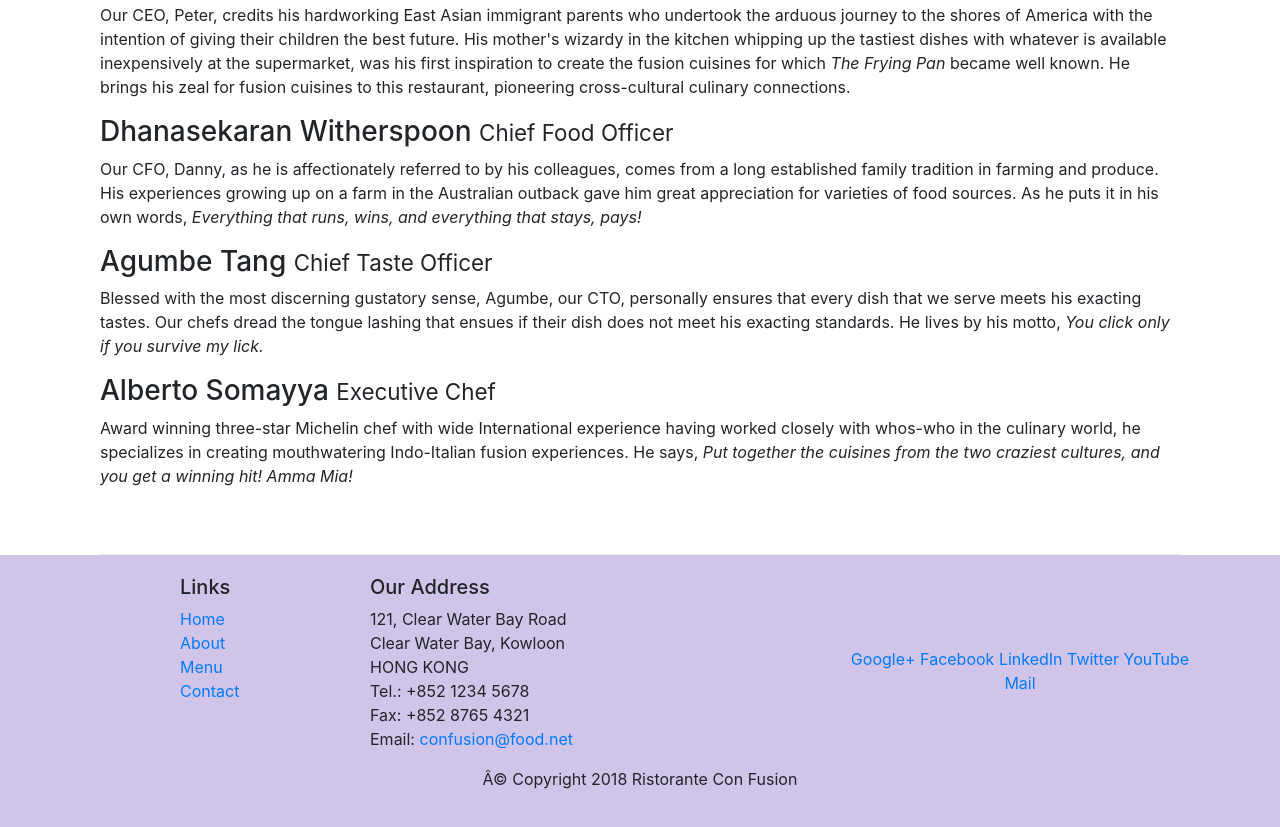
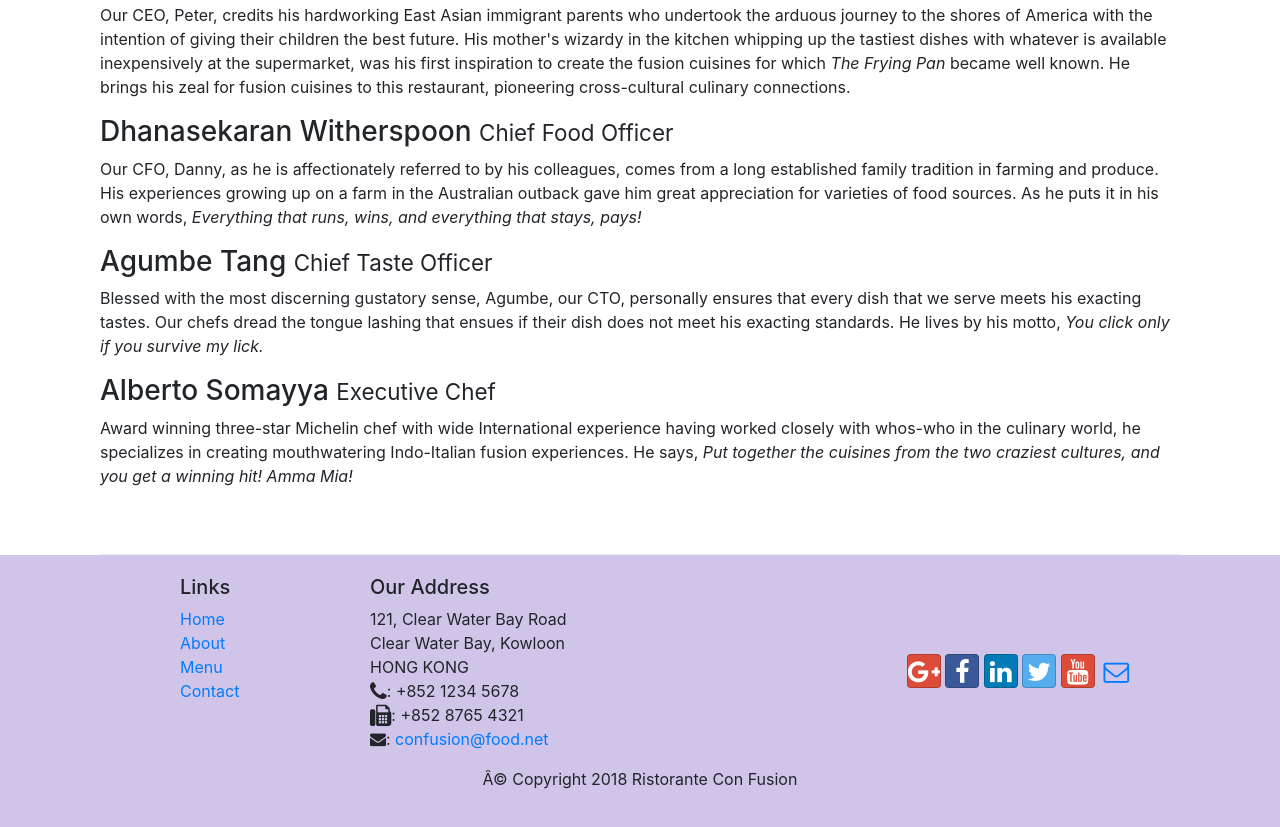
Before and after one commit to aknaing/aknaing.github.io, a website: page aboutus.html in a window 1280 px wide. Shown: the part 958-1785 px from the top of the page. Drawn offline with nearby package versions, Linux system fonts and the light colour scheme.

Commit message:
Icon Font

```diff
--- a/aboutus.html
+++ b/aboutus.html
@@ -7,6 +7,8 @@
     <meta http-equiv="x-ua-compatible" content="ie=edge">
 
     <link rel="stylesheet" href="node_modules/bootstrap/dist/css/bootstrap.min.css">
+    <link rel="stylesheet" href="node_modules/font-awesome/css/font-awesome.min.css">
+    <link rel="stylesheet" href="node_modules/bootstrap-social/bootstrap-social.css">
     <link rel="stylesheet" href="css/styles.css">
     <title>Ristorante Con Fusion: About Us</title>
 
@@ -22,10 +24,10 @@
             <a class="navbar-brand mr-auto" href="index.html">Ristorante Con Fusion</a>
             <div class="collapse navbar-collapse" id="Navbar">
                 <ul class="navbar-nav mr-auto">
-                    <li class="nav-item"><a class="nav-link" href="index.html">Home</a></li>
-                    <li class="nav-item"><a class="nav-link active" href="aboutus.html">About Us</a></li>
-                    <li class="nav-item"><a class="nav-link" href="index.html">Menu</a></li>
-                    <li class="nav-item"><a class="nav-link" href="index.html">Contact</a></li>
+                    <li class="nav-item"><a class="nav-link" href="index.html"><span class="fa fa-home fa-lg"></span>Home</a></li>
+                    <li class="nav-item"><a class="nav-link active" href="aboutus.html"><span class="fa fa-info fa-lg"></span>About Us</a></li>
+                    <li class="nav-item"><a class="nav-link" href="index.html"><span class="fa fa-list fa-lg"></span>Menu</a></li>
+                    <li class="nav-item"><a class="nav-link" href="index.html"><span class="fa fa-address-card fa-lg"></span>Contact</a></li>
                 </ul>
             </div>
         </div>
@@ -102,19 +104,19 @@
 		              121, Clear Water Bay Road<br>
 		              Clear Water Bay, Kowloon<br>
 		              HONG KONG<br>
-		              Tel.: +852 1234 5678<br>
-		              Fax: +852 8765 4321<br>
-		              Email: <a href="mailto:confusion@food.net">confusion@food.net</a>
+		              <i class="fa fa-phone fa-lg"></i>: +852 1234 5678<br>
+		              <i class="fa fa-fax fa-lg"></i>: +852 8765 4321<br>
+		              <i class="fa fa-envelope"></i>: <a href="mailto:confusion@food.net">confusion@food.net</a>
 		           </address>
                 </div>
                 <div class="col-12 col-sm-4 align-self-center">
                     <div class="text-center">
-                        <a href="http://google.com/+">Google+</a>
-                        <a href="http://www.facebook.com/profile.php?id=">Facebook</a>
-                        <a href="http://www.linkedin.com/in/">LinkedIn</a>
-                        <a href="http://twitter.com/">Twitter</a>
-                        <a href="http://youtube.com/">YouTube</a>
-                        <a href="mailto:">Mail</a>
+                        <a class="btn btn-social-icon btn-google" href="http://google.com/+"><i class="fa fa-google-plus fa-lg"></i></a>
+                        <a class="btn btn-social-icon btn-facebook" href="http://www.facebook.com/profile.php?id="><i class="fa fa-facebook fa-lg"></i></a>
+                        <a class="btn btn-social-icon btn-linkedin" href="http://www.linkedin.com/in/"><i class="fa fa-linkedin fa-lg"></i></a>
+                        <a class="btn btn-social-icon btn-twitter" href="http://twitter.com/"><i class="fa fa-twitter fa-lg"></i></a>
+                        <a class="btn btn-social-icon btn-google" href="http://youtube.com/"><i class="fa fa-youtube fa-lg"></i></a>
+                        <a class="btn btn-social-icon" href="mailto:"><i class="fa fa-envelope-o fa-lg"></i></a>
                     </div>
                 </div>
            </div>
--- a/package.json
+++ b/package.json
@@ -15,6 +15,8 @@
   },
   "dependencies": {
     "bootstrap": "^4.0.0",
+    "bootstrap-social": "^5.1.1",
+    "font-awesome": "^4.7.0",
     "jquery": "^3.5.1",
     "popper.js": "^1.16.1"
   }
```
Also changed, not shown: index.html (+15 -13 lines), 1 other file.
